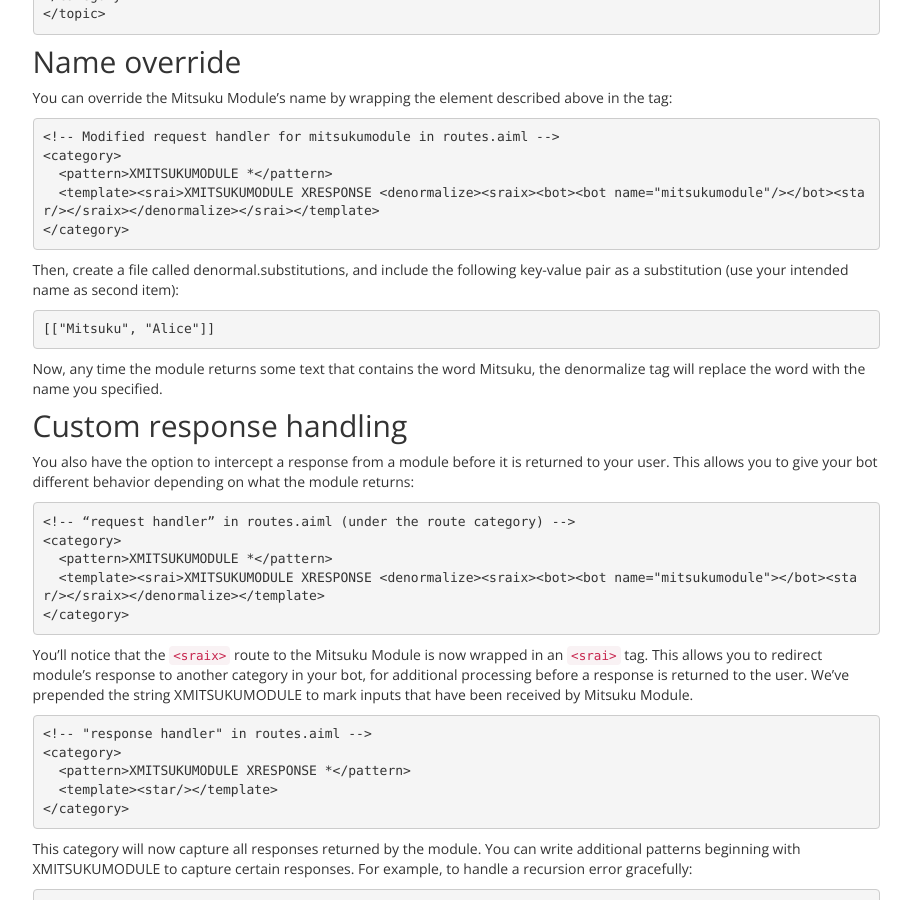
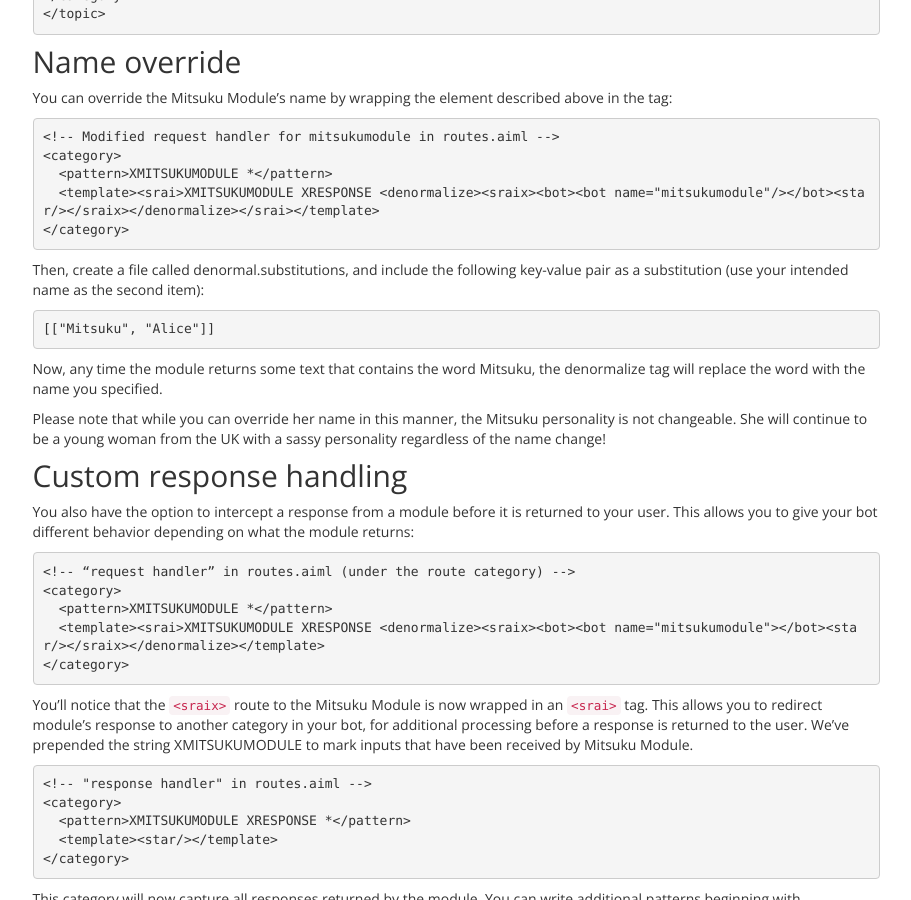
Before and after one commit to pandorabots/pandorabots.github.io, a Jekyll site: the page built from _modules/mitsuku.md, in a window 1280 px wide and 900 px high, scrolled down 1183 px. Shown: the whole window, without its empty margins (330-1241 px from the left). Built offline with Jekyll 4.4.1, drawn with Linux system fonts in a browser that asks for light colours.

Commit message:
Updated mitsuku module
Clarified name override does not change her personality.

```diff
--- a/_modules/mitsuku.md
+++ b/_modules/mitsuku.md
@@ -62,11 +62,13 @@ You can override the Mitsuku Module’s name by wrapping the <sraix> element des
       <template><srai>XMITSUKUMODULE XRESPONSE <denormalize><sraix><bot><bot name="mitsukumodule"/></bot><star/></sraix></denormalize></srai></template>
     </category>
 
-Then, create a file called denormal.substitutions, and include the following key-value pair as a substitution (use your intended name as second item):
+Then, create a file called denormal.substitutions, and include the following key-value pair as a substitution (use your intended name as the second item):
 
     [["Mitsuku", "Alice"]]
 
 Now, any time the module returns some text that contains the word Mitsuku, the denormalize tag will replace the word with the name you specified.
+
+Please note that while you can override her name in this manner, the Mitsuku personality is not changeable. She will continue to be a young woman from the UK with a sassy personality regardless of the name change!
 
 ## Custom response handling
 
```
